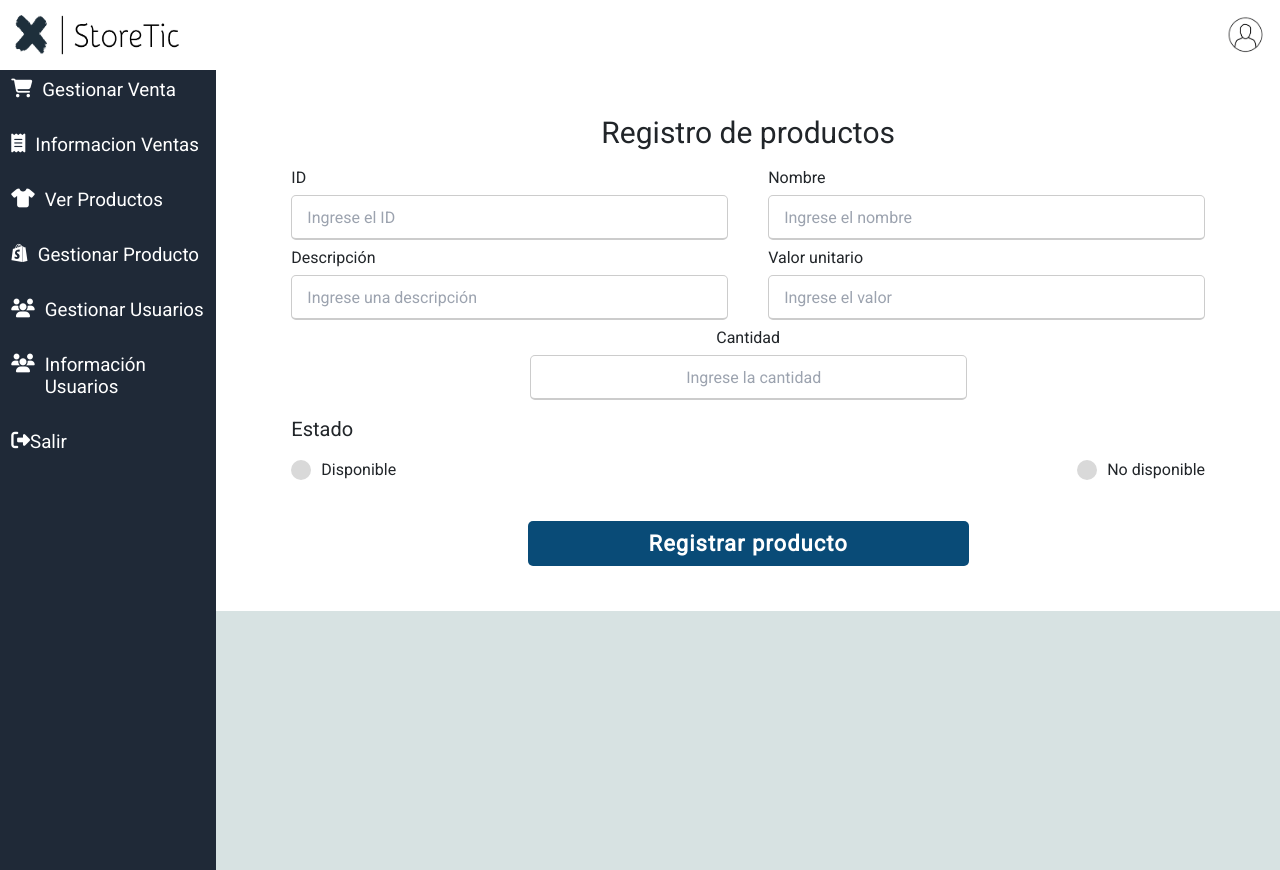
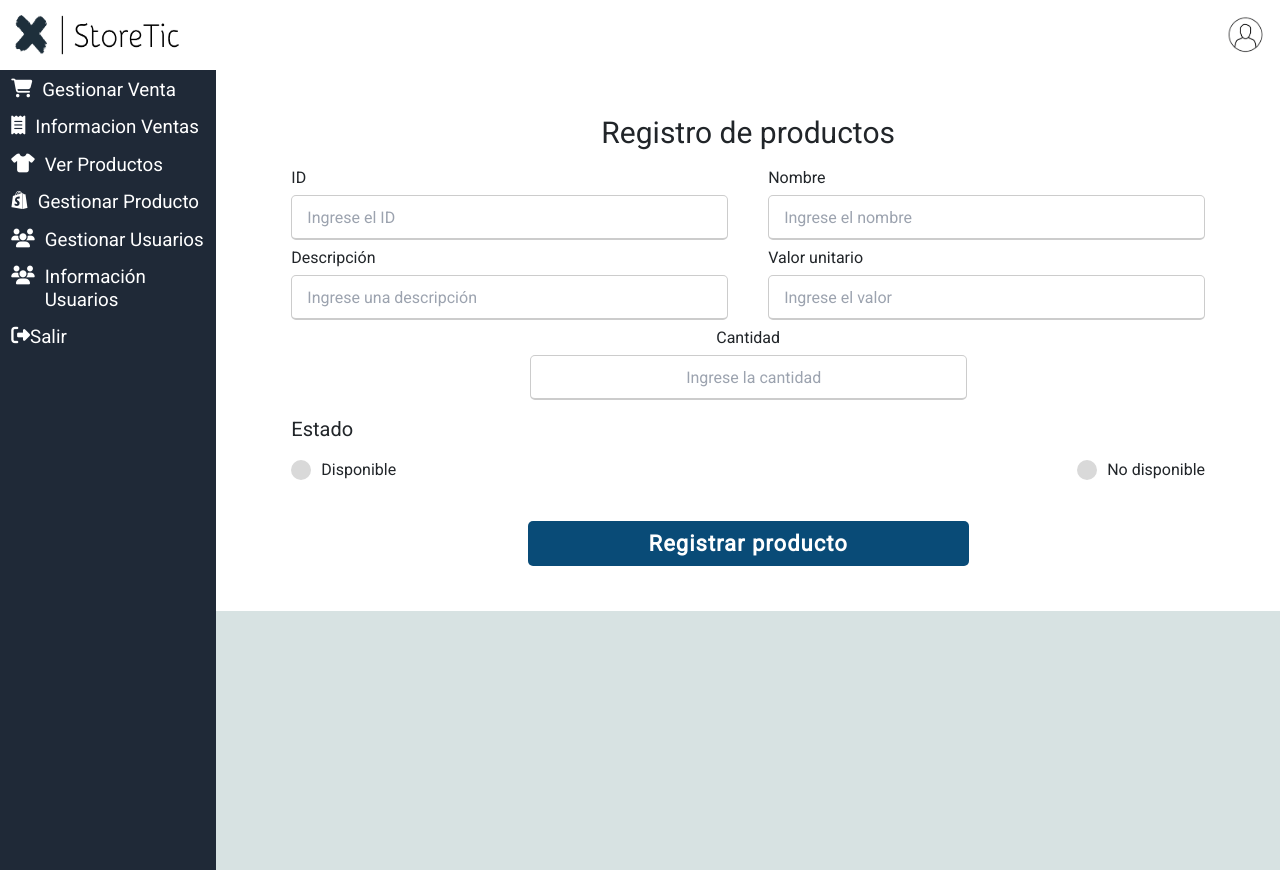
Before and after one commit to proyectoMisionTiic/Proyecto-TIC, a React (Create React App) app: page /GestionProductos in a window 1280 px wide. Built offline with nearby package versions, Linux system fonts and the light colour scheme.

Commit message:
Update style.css

```diff
--- a/src/styles/style.css
+++ b/src/styles/style.css
@@ -7,10 +7,7 @@ a:hover {
   text-decoration: none !important;
 }
 
-.andrew-campo{
-  margin-bottom:20px !important;
 
-}
 
 /* Fonfo login */
 .fondo{
```
